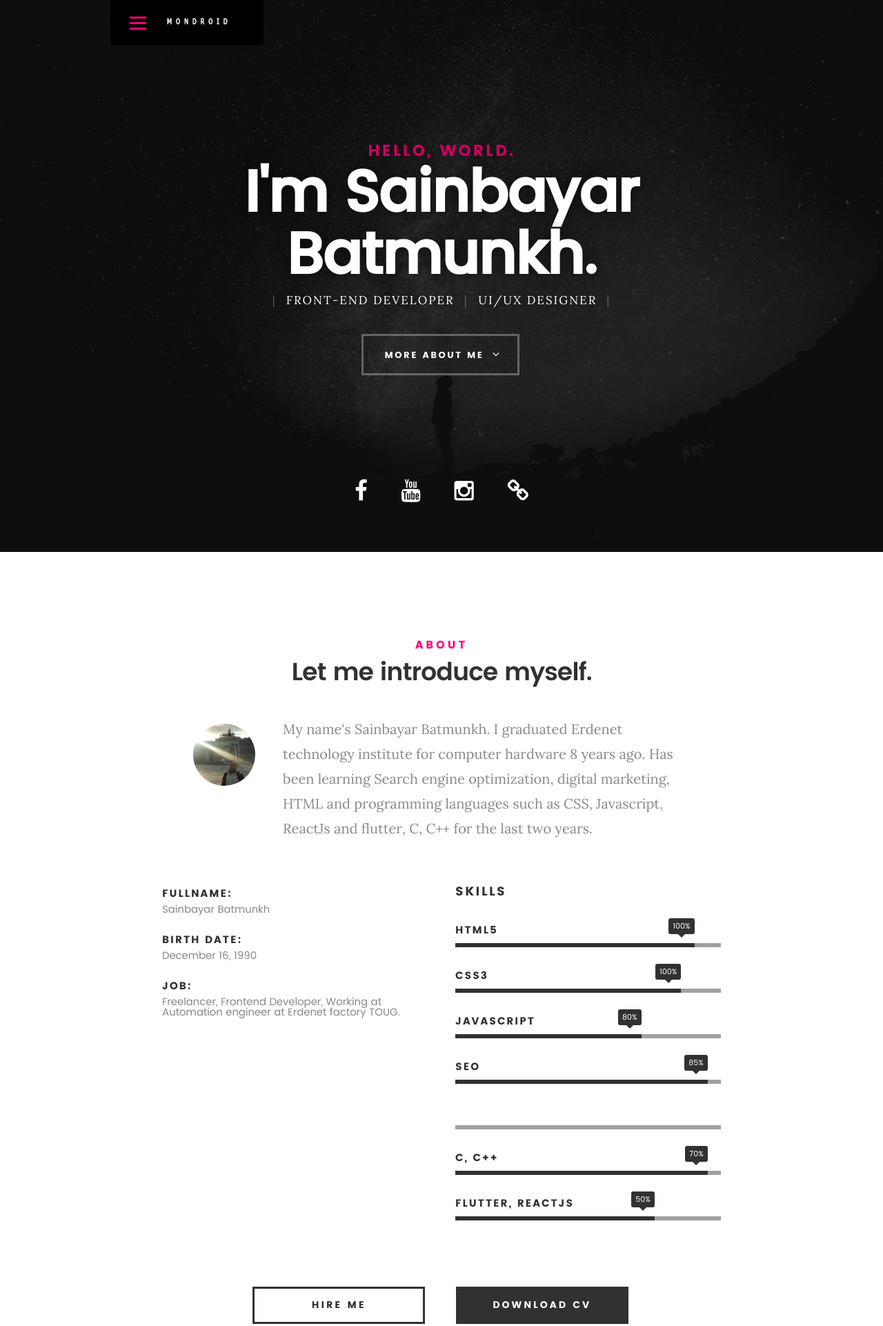
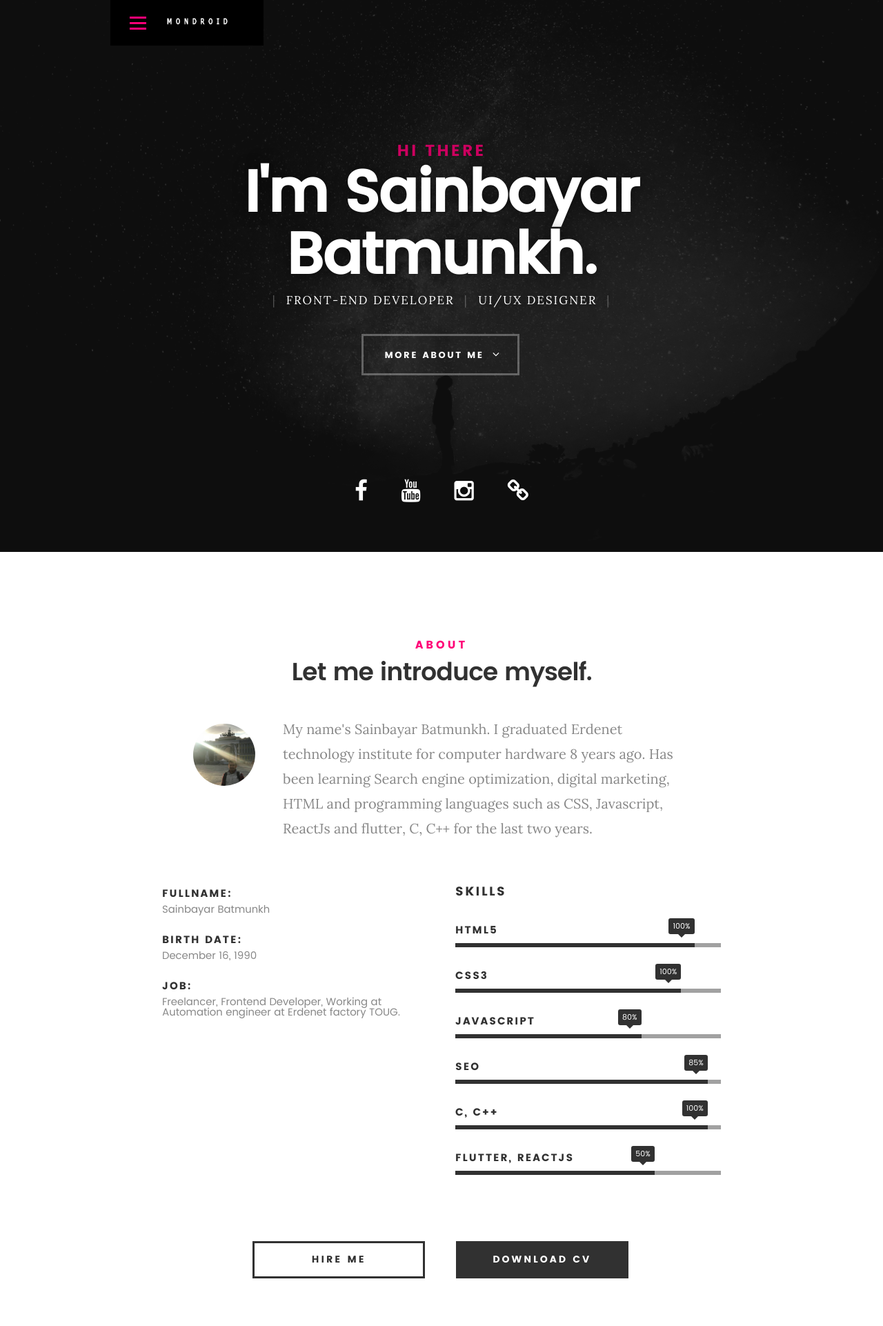
Before and after one commit to MonDroids/SainbayarCV, a plain HTML site: page index.html in a window 1280 px wide. Shown: the top 1922 px of the page at 69% size. Drawn offline with Linux system fonts and the light colour scheme; files whose address does not match are found by name.

Commit message:
Update index.html

```diff
--- a/index.html
+++ b/index.html
@@ -72,7 +72,7 @@
 
    			<div class="col-twelve">
 
-	   			<h5>Hello, World.</h5>
+	   			<h5>Hi there</h5>
 	   			<h1>I'm Sainbayar Batmunkh.</h1>
 
 	   			<p class="intro-position">
@@ -166,9 +166,9 @@
 				   	<div class="progress percent95"><span>85%</span></div>
 				   	<strong>SEO</strong>
 				   </li>
+
 				   <li>
-				   <li>
-				   	<div class="progress percent95"><span>70%</span></div>
+				   	<div class="progress percent95"><span>100%</span></div>
 				   	<strong>C, C++</strong>
 				   </li>
 				   <li>
@@ -203,7 +203,6 @@
    			<h5>Resume</h5>
    			<h1>More of my credentials.</h1>
 
-   			<p class="lead">Lorem ipsum Do commodo in proident enim in dolor cupidatat adipisicing dolore officia nisi aliqua incididunt Ut veniam lorem ipsum Consectetur ut in in eu do.</p>
 
    		</div>
    	</div> <!-- /section-intro-->
```
